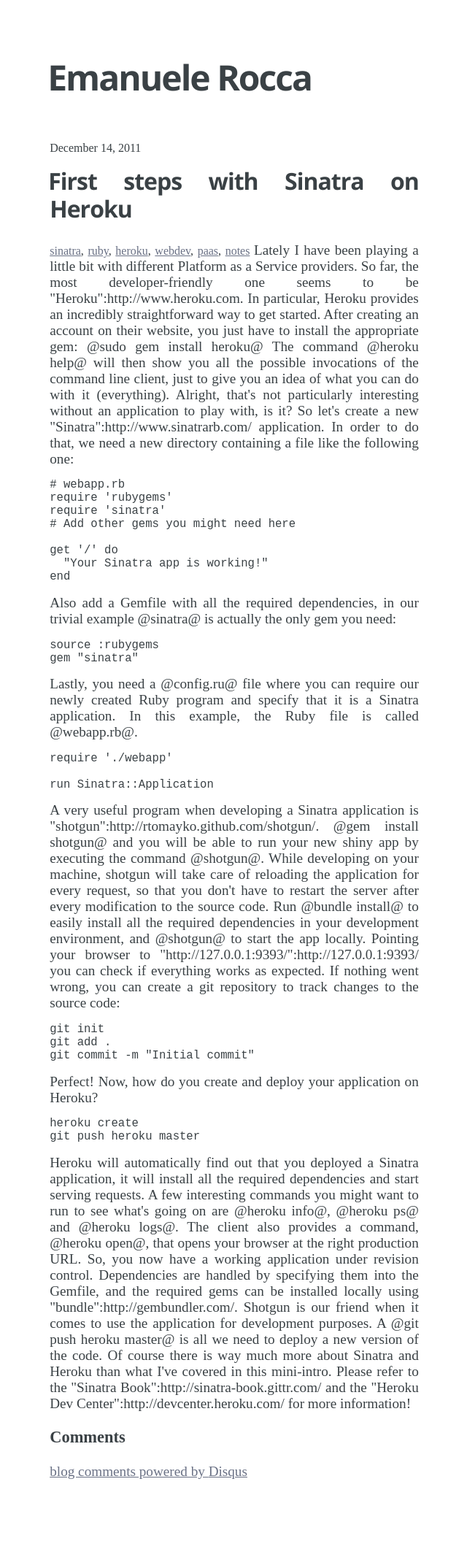
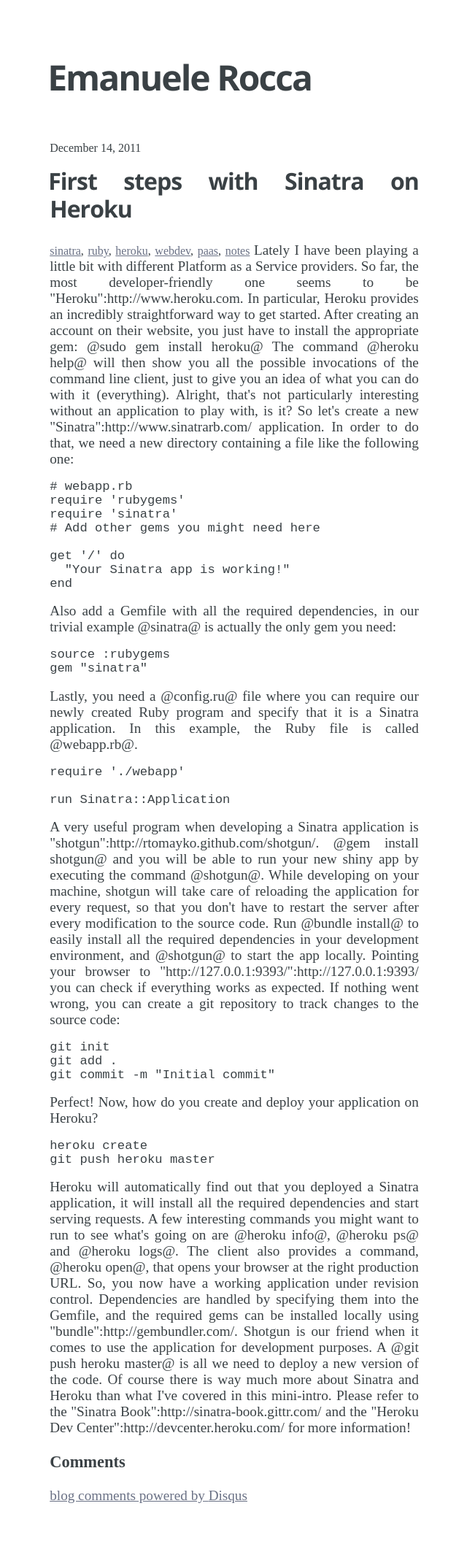
Before and after one commit to ema/website, a Jekyll site: the page built from _posts/2011-12-14-first-steps-with-sinatra-on-heroku.textile, in a window 1280 px wide. Shown: the whole page at 73% size, without its empty margins (319-959 px from the left). Built offline with Jekyll 4.4.1, drawn with Linux system fonts in a browser that asks for light colours; some web fonts are replaced; comment, search, counter and statistics services are not loaded; before the commit the page ends 2104 px from its top, so only the background shows below that.

Commit message:
CSS: remove div.section used in previous layouts. Add pre.

```diff
--- a/_layouts/default.html
+++ b/_layouts/default.html
@@ -26,6 +26,10 @@
         font-family: 'Droid Serif', serif;
         font-size: 120%;
         color: #3A4145;
+    }
+
+    pre {
+        font-size: 110%;
     }
 
     img {
@@ -71,15 +75,6 @@
         font-style: italic;
         padding-top: 2px;
         padding-bottom: 2px;
-    }
-
-    div.section {
-        width: 32%;
-        height: 200px;
-        float: left;
-        border-top: 3px solid black;
-        border-left: 3px solid black;
-        background-color: #fff;
     }
 
     a {
```
